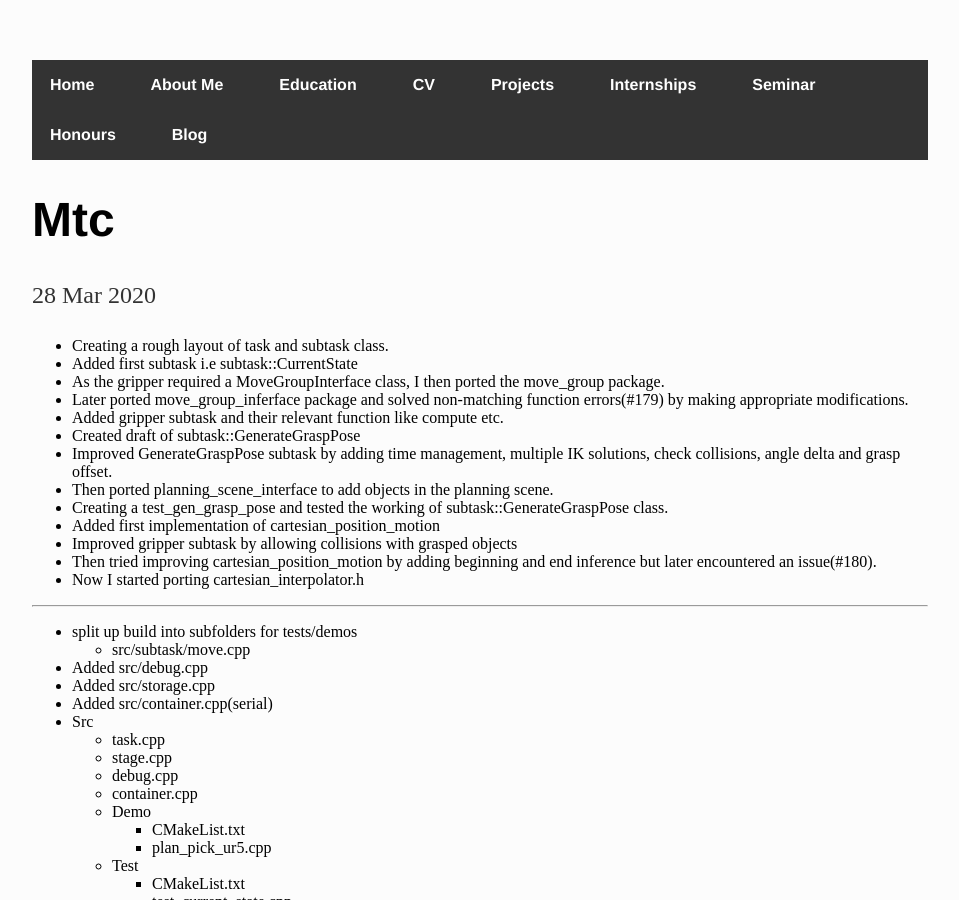
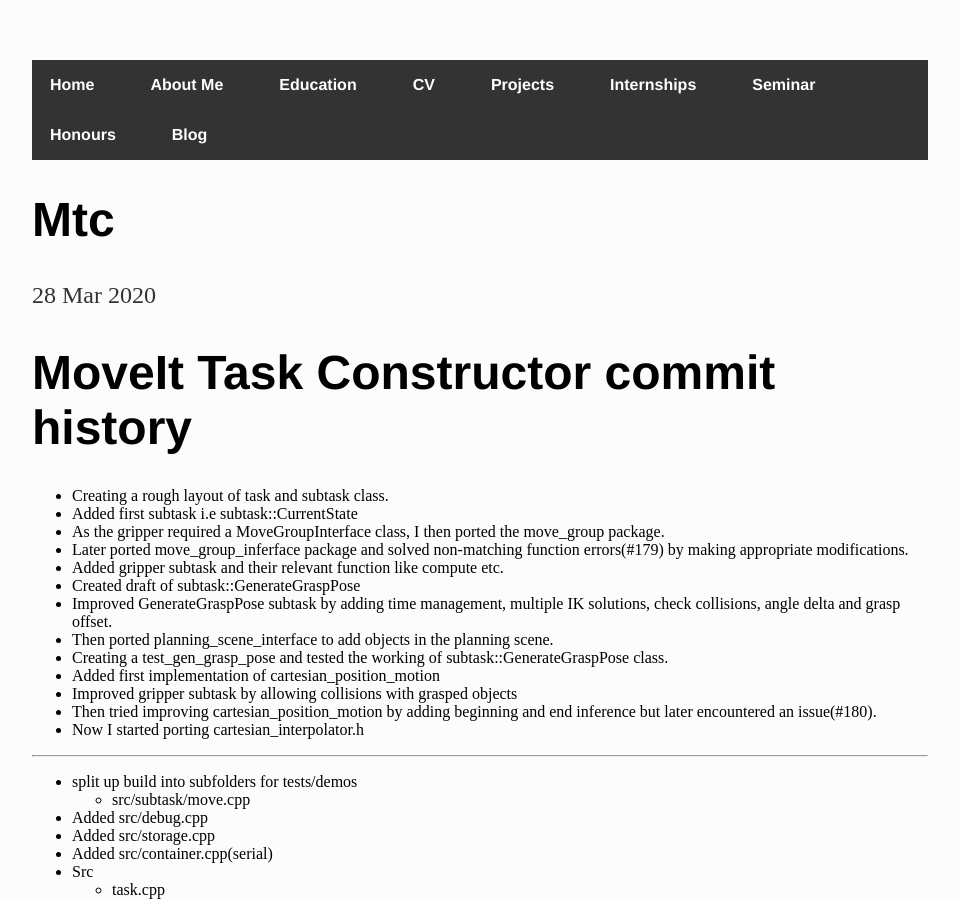
Before and after one commit to iamrajee/iamrajee.github.io, a Jekyll site: the page built from _posts/2020-03-28-MTC.md, in a window 1280 px wide and 900 px high. Shown: the whole window, without its empty margins (160-1119 px from the left). Built offline with Jekyll 4.4.1, drawn with Linux system fonts in a browser that asks for light colours; our own code applies the rules of GitHub Pages for plain Markdown files.

Commit message:
Update 2020-03-28-MTC.md

```diff
--- a/_posts/2020-03-28-MTC.md
+++ b/_posts/2020-03-28-MTC.md
@@ -1,3 +1,4 @@
+# MoveIt Task Constructor commit history
 - Creating a rough layout of task and subtask class.
 - Added first subtask i.e subtask::CurrentState
 - As the gripper required a MoveGroupInterface class, I then ported the move_group package.
```
